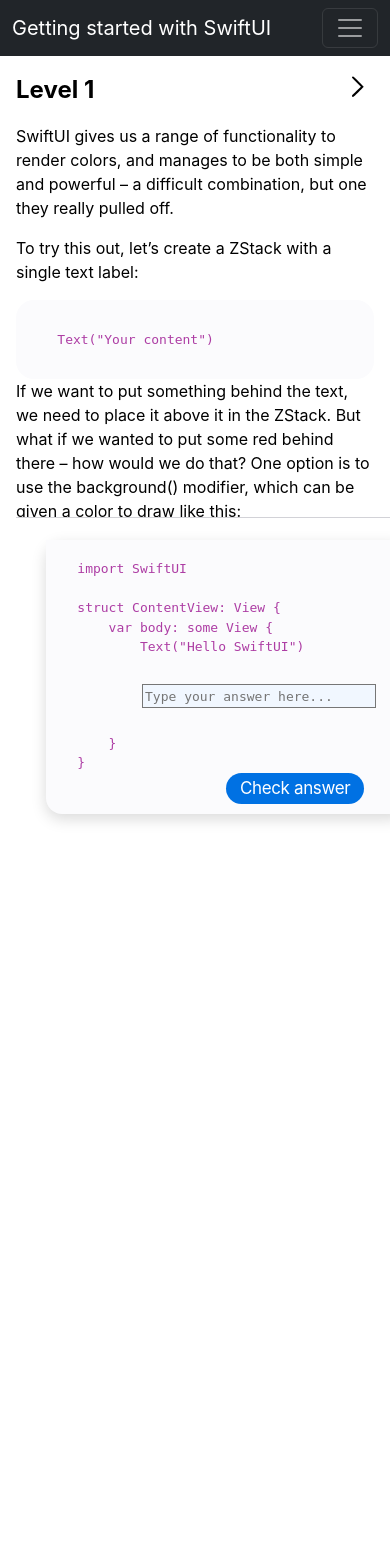
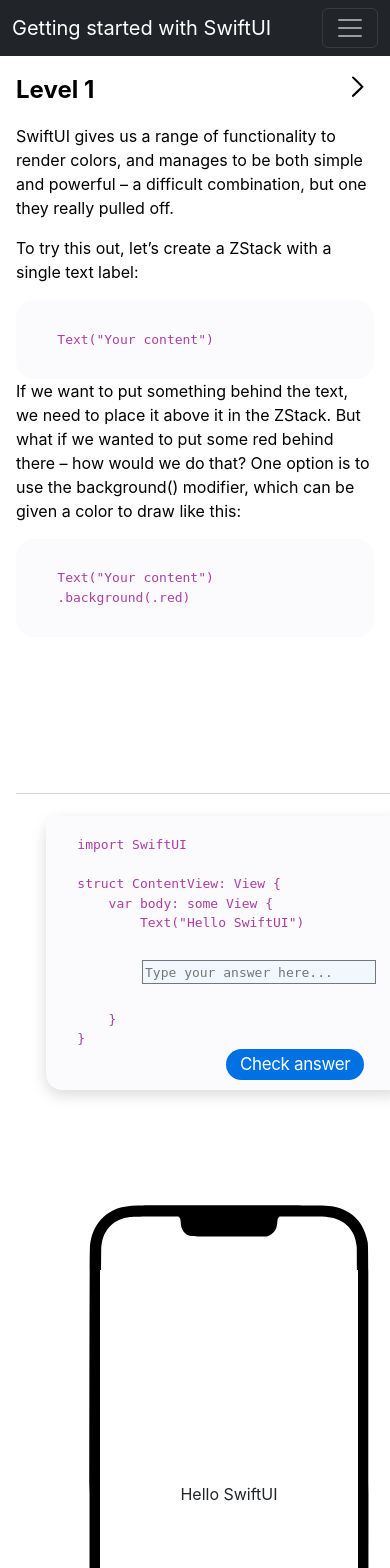
Before and after one commit to qyzjibek/SwiftUI-Game, a React (Create React App) app: page /play in a window 390 px wide. Shown: the top 1568 px of the page. Before the commit the page ends 1040 px from the top, so only its background shows below. Built offline with nearby package versions, Linux system fonts and the light colour scheme.

Commit message:
feat: make main page responsive

```diff
--- a/src/App.js
+++ b/src/App.js
@@ -8,28 +8,18 @@ import { BrowserRouter, Routes, Route } from "react-router-dom";
 import { LandingPage } from './components/Landing';
 import Confetti from 'react-confetti';
 import { LinksPage } from './components/LinksPage';
+import { useProgress } from './hooks/useProgress';
 
 function App() {
   const maxLevel = 12, minLevel = 1;
-  const [level, setLevel] = useState(Number(localStorage.getItem('level')) || 1);
   const [customStyle, setCustomStyle] = useState({});
   const [showConfetti, setShowConfetti] = useState(false);
   const [customView, setCustomView] = useState([]);
-  const savedProgress = localStorage.getItem('progress');
-  const [progress, setProgress] = useState(savedProgress ? JSON.parse(savedProgress) : []);
+  const {progress, showProgress, setProgress, saveProgress, level, setLevel} = useProgress();
 
   useEffect(() => {
     setCustomStyle(addCustomStyle(level));
   }, [level]);
-
-  useEffect(() => {
-    localStorage.setItem("progress", JSON.stringify(progress));
-  }, [progress]);
-
-  const saveProgress = () => {
-    localStorage.setItem('level', level);
-    alert("Your progress was saved successfully");
-  }
 
   return (
     <BrowserRouter>
@@ -40,7 +30,7 @@ function App() {
       <Route path="/play"
              element={
                     <>
-                      <NavBar saveProgress={saveProgress} progress={progress}/>
+                      <NavBar saveProgress={saveProgress} progress={progress} showProgress={showProgress}/>
                       <LevelContext.Provider value={{maxLevel, minLevel, progress, setProgress}}>
                           <StyleContext.Provider value={{customStyle, setCustomStyle, setShowConfetti, customView, setCustomView}}>
                             <LevelMatcher level={level} setLevel={setLevel}/>
--- a/src/components/Description/index.css
+++ b/src/components/Description/index.css
@@ -69,3 +69,9 @@ pre {
     width: 50%;
 
 }
+
+@media (max-width: 1024px){
+    .description {
+        height: unset;
+    }
+  }
--- a/src/components/Editor/index.css
+++ b/src/components/Editor/index.css
@@ -92,9 +92,10 @@ textarea {
 
 @media only screen and (max-width: 1250px){
     .editor-wrapper {
-        position: fixed;
+        position: relative;
         bottom: 16px;
         width: 100vw;
+        max-width: 400px;
         padding: 10px 0 30px 30px;
         border-top: 1px solid #d2d2d7;
         background-color: white;
--- a/src/components/Landing/index.jsx
+++ b/src/components/Landing/index.jsx
@@ -6,8 +6,19 @@ import StacksExampleIcon from '../../assets/stack-example-icon.png';
 import DescriptionInstruction from '../../assets/description-ins.png';
 import EditorInstruction from '../../assets/editor-ins.png';
 import InstructionsVideo from '../../assets/instructions.mp4';
+import { useState, useContext } from "react";
+import { StyleContext } from "../../Context";
 
 export const LandingPage = ({setlevel}) => {
+  const [editorContent, setEditorContent] = useState("");
+
+  const {customStyle, setCustomStyle } = useContext(StyleContext);
+
+  const handleContentChange = (value) => {
+    setEditorContent(value);
+    console.log(value);
+  }
+
   const onStartHandler = () => {
     localStorage.setItem('level', 1);
   }
@@ -33,6 +44,8 @@ export const LandingPage = ({setlevel}) => {
 `}
             </pre>
             <textarea
+            value={editorContent}
+            onChange={e => handleContentChange(e.target.value)}
             autocapitalize="none"
             spellcheck="false"
             placeholder=".background(.yellow)"
@@ -48,7 +61,7 @@ export const LandingPage = ({setlevel}) => {
         </div>
         <div style={{position: "relative", display: "flex"}}>
             <CanvasSVG className='landing-simulator-svg'/>
-                <div id='text' className='text custom-text'>Enjoy your journey</div>
+            <div id='text' className='text custom-text' style={customStyle}>Enjoy your journey</div>
         </div>
         </div>
     </div>
--- a/src/components/LevelMatcher/index.jsx
+++ b/src/components/LevelMatcher/index.jsx
@@ -45,12 +45,8 @@ export const LevelMatcher = ({level, setLevel}) => {
 
     return (
       <EditorContext.Provider value={{ handleContentChange, editorContent, handleLevelIncr, handleLevelDecr, mode, setMode }}>
-       <StyleContext.Provider value={{customStyle, setCustomStyle}}></StyleContext.Provider>
-          {level < 10 ? <GameSimulator label={data.textLabel} level={level}/>
-                      : level > 12
-                      ? <CustomSimulator />
-                      : <LayoutSimulator level={level} mode={mode} />
-          }
+       <StyleContext.Provider value={{customStyle, setCustomStyle}}>
+
           <GameDescription level ={level}/>
           { level < 10 ? <Editor level={level} text={editorContent} label={`Text("${data.textLabel}")`} isValidAnswer={data.isValidAnswer}/>
                       : level === 10
@@ -59,6 +55,12 @@ export const LevelMatcher = ({level, setLevel}) => {
                       ? <CustomEditor />
                       : <ViewEditor level={level} text={editorContent} isValidAnswer={data.isValidAnswer}/>
           }
+          {level < 10 ? <GameSimulator label={data.textLabel} level={level}/>
+                      : level > 12
+                      ? <CustomSimulator />
+                      : <LayoutSimulator level={level} mode={mode} />
+          }
+          </StyleContext.Provider>
       </EditorContext.Provider>
     );
   };
--- a/src/components/NavBar/index.jsx
+++ b/src/components/NavBar/index.jsx
@@ -4,7 +4,7 @@ import { Container } from 'react-bootstrap';
 import { Nav } from 'react-bootstrap';
 import { Link } from "react-router-dom";
 
-export const NavBar = ({saveProgress, progress}) => {
+export const NavBar = ({saveProgress, progress, showProgress }) => {
   return (
     <Navbar bg="light" expand="lg" className="navbar navbar-dark bg-dark" sticky="top"  >
         <Container fluid >
@@ -16,7 +16,7 @@ export const NavBar = ({saveProgress, progress}) => {
               <Nav.Link as={Link} to="/resources">Helpful Resources</Nav.Link>
             </Nav>
           </Navbar.Collapse>
-          {localStorage.getItem('level') && <Navbar.Brand  mb-0 h1 >{progress.length}/12</Navbar.Brand>}
+          {showProgress && <Navbar.Brand  mb-0 h1 >{progress.length}/12</Navbar.Brand>}
         </Container>
       </Navbar>
   );
--- a/src/components/SImulator/index.css
+++ b/src/components/SImulator/index.css
@@ -1,13 +1,14 @@
 .game-simulator {
     position: fixed;
     width: calc(100% - 650px);
-    height: 100vh;
+    /* height: 100vh; */
     left: 650px;
     display: flex;
     flex-direction: column;
     align-items: center;
     background-color: white;
     justify-content: center;
+    top: 400px;
 }
 
 #simulator-svg {
@@ -54,19 +55,21 @@
   height: 560px;
 }
 
-/* @media (max-width: 1024px){
+@media (max-width: 1024px){
   .game-simulator{
     flex-direction: column-reverse;
     min-height: auto;
     margin-bottom: 2rem;
-    position: initial;
+    position: relative;
     width: 258px;
+    top: 50px;
     height: 448px;
+    left: unset;
+    margin: 100px;
   }
 
   #simulator-svg {
     z-index: -5;
     position: absolute;
-
   }
-} */
+}
--- /dev/null
+++ b/src/hooks/useProgress.js
@@ -0,0 +1,24 @@
+import { useState, useEffect } from "react";
+
+export function useProgress(){
+    const savedProgress = localStorage.getItem('progress');
+    const [progress, setProgress] = useState(savedProgress ? JSON.parse(savedProgress) : []);
+    const [showProgress, setShowprogress] = useState(localStorage.getItem("showProgress") || false);
+    const [level, setLevel] = useState(Number(localStorage.getItem('level')) || 1);
+
+    useEffect(() => {
+      localStorage.setItem("progress", JSON.stringify(progress));
+    }, [progress]);
+
+    const saveProgress = () => {
+      localStorage.setItem('level', level);
+      setShowprogress(true);
+      alert("Your progress was saved successfully");
+    }
+
+    useEffect( () => {
+      localStorage.setItem("showProgress", showProgress);
+    }, [showProgress])
+
+    return {progress, showProgress, setProgress, setShowprogress, saveProgress, level, setLevel};
+}
```
Lines whose indentation alone changed are shown as unchanged.
